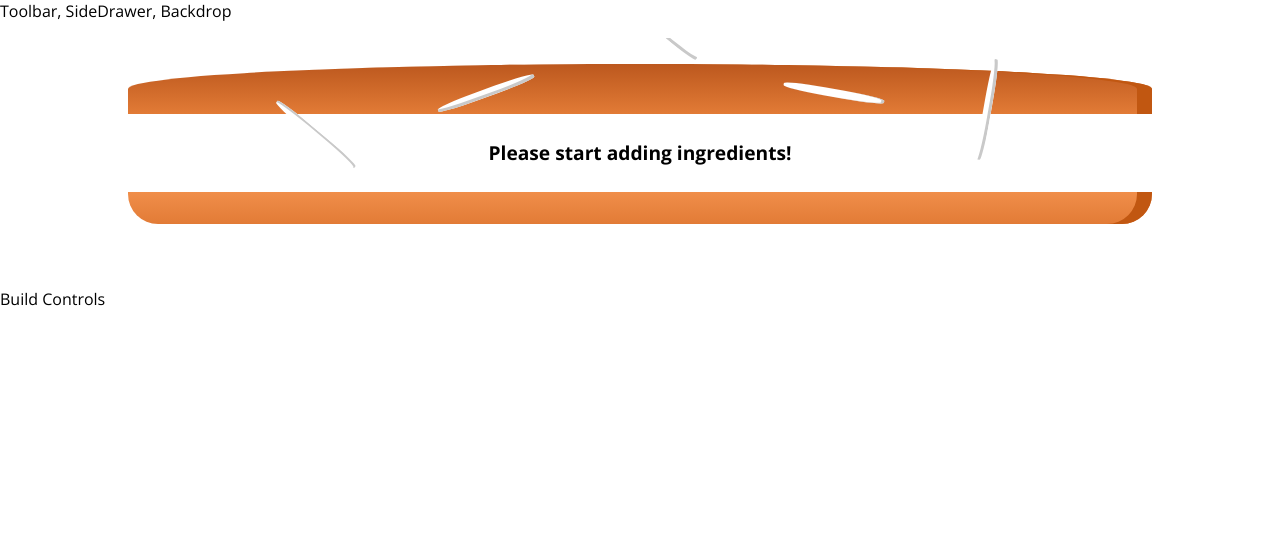
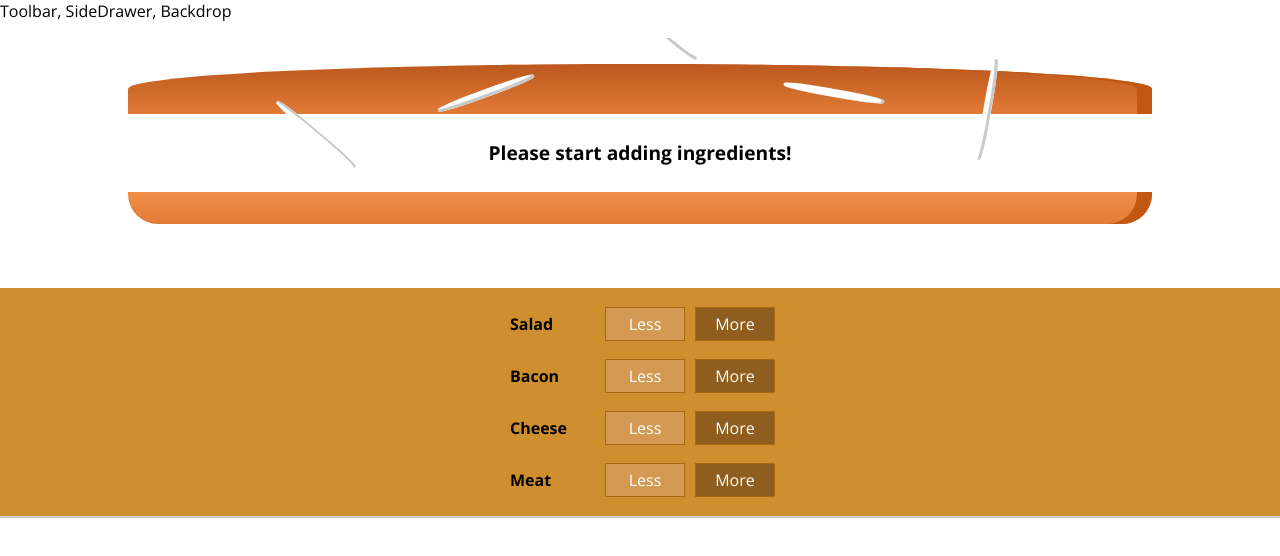
Before and after one commit to 1Prestes/burguer-builder, a React app: page / in a window 1280 px wide. Shown: the top 556 px of the page. Built offline with nearby package versions, Linux system fonts and the light colour scheme.

Commit message:
feat: output multiple build controls

```diff
--- a/src/components/Burguer/BuildControls/BuildControls.js
+++ b/src/components/Burguer/BuildControls/BuildControls.js
@@ -1,5 +1,22 @@
 import React from 'react'
 
-const BuildControls = props => <div></div>
+import BuildControl from './BuildControl/BuildControl'
+
+import classes from './BuildControls.css'
+
+const controls = [
+  { label: 'Salad', type: 'salad' },
+  { label: 'Bacon', type: 'bacon' },
+  { label: 'Cheese', type: 'cheese' },
+  { label: 'Meat', type: 'meat' }
+]
+
+const BuildControls = props => (
+  <div className={classes.BuildControls}>
+    {controls.map(ctrl => (
+      <BuildControl key={ctrl.label} label={ctrl.label} />
+    ))}
+  </div>
+)
 
 export default BuildControls
--- a/src/containers/BurguerBuilder/BurguerBuilder.js
+++ b/src/containers/BurguerBuilder/BurguerBuilder.js
@@ -2,6 +2,7 @@
 
 import Aux from '../../hoc/Aux'
 import Burguer from '../../components/Burguer/Burguer'
+import BuildControls from '../../components/Burguer/BuildControls/BuildControls'
 
 class BurguerBuilder extends Component {
   // constructor (props) {
@@ -22,7 +23,7 @@
     return (
       <Aux>
         <Burguer ingredients={this.state.ingredients} />
-        <div>Build Controls</div>
+        <BuildControls />
       </Aux>
     )
   }
```
